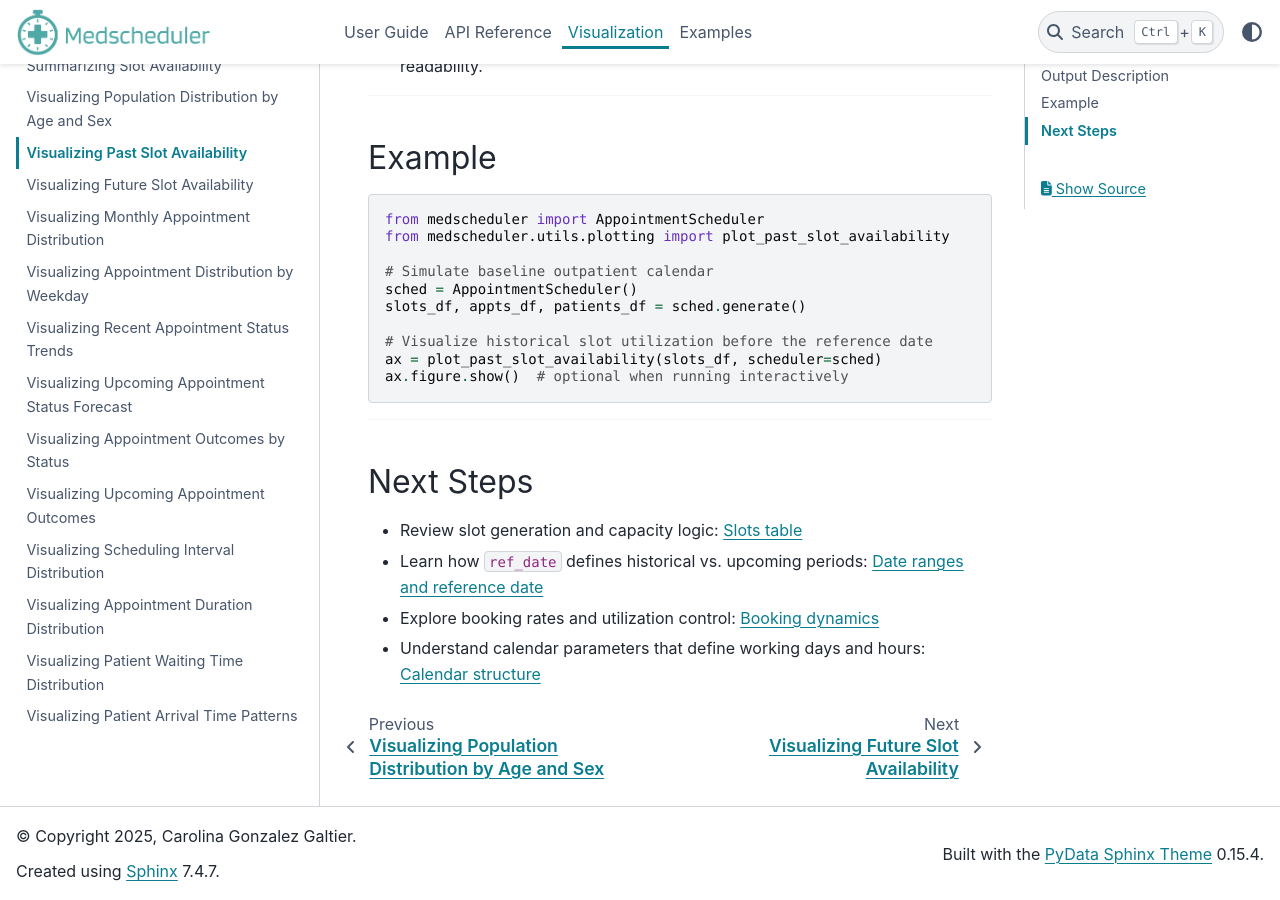
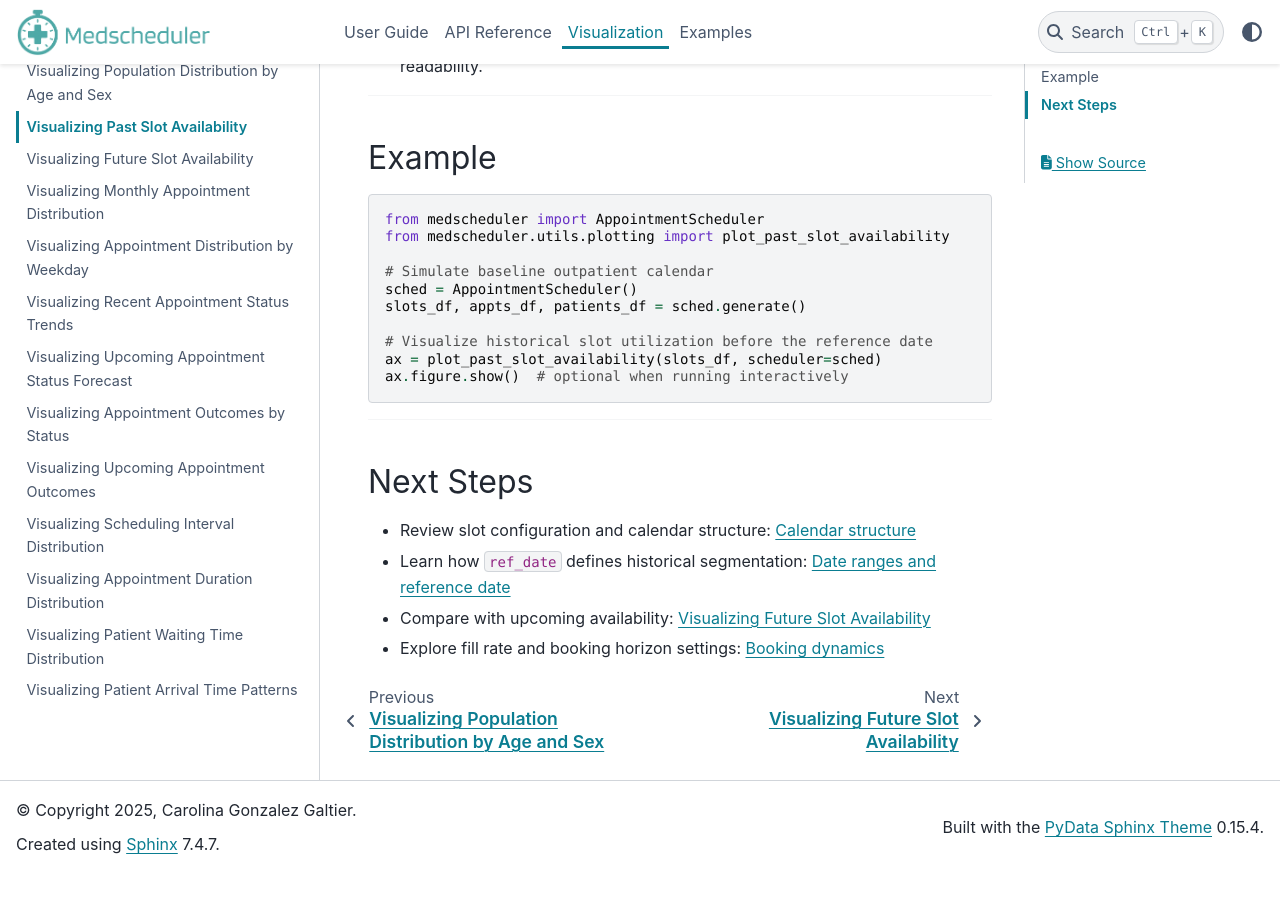
Before and after one commit to carogaltier/medscheduler, a Sphinx documentation site: the page built from docs/visualization/plot_past_slot_availability.md, in a window 1280 px wide and 900 px high, scrolled down 1968 px. Built offline with Sphinx 7.4.7 and the PyData theme 0.15.4, drawn with Linux system fonts in a browser that asks for light colours; after the commit the page ends 2842 px from its top, so only the background shows below that.

Commit message:
Update plot_past_slot_availability.md

```diff
--- a/docs/visualization/plot_past_slot_availability.md
+++ b/docs/visualization/plot_past_slot_availability.md
@@ -57,7 +57,7 @@
 ---
 
 ## Next Steps
-- Review slot generation and capacity logic: {doc}`../api-reference/slots_table`
-- Learn how `ref_date` defines historical vs. upcoming periods: {doc}`../api-reference/date_ranges_ref_date`
-- Explore booking rates and utilization control: {doc}`../api-reference/booking_dynamics`
-- Understand calendar parameters that define working days and hours: {doc}`../api-reference/calendar_structure`
+- Review slot configuration and calendar structure: {doc}`../api-reference/calendar_structure`
+- Learn how `ref_date` defines historical segmentation: {doc}`../api-reference/date_ranges_ref_date`
+- Compare with upcoming availability: {doc}`../visualization/plot_future_slot_availability`
+- Explore fill rate and booking horizon settings: {doc}`../api-reference/booking_dynamics`
```
